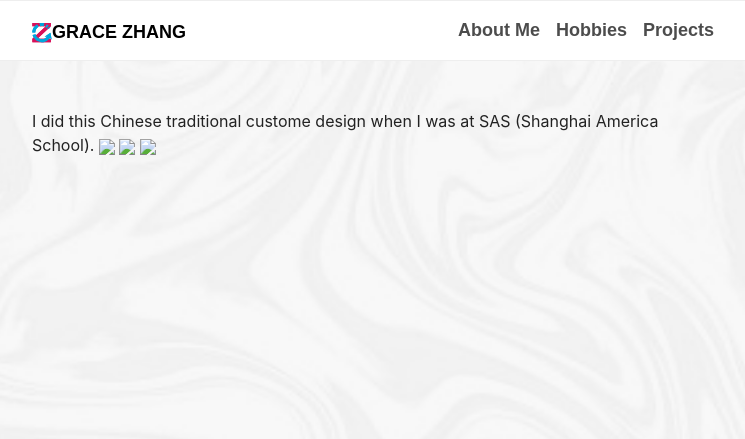
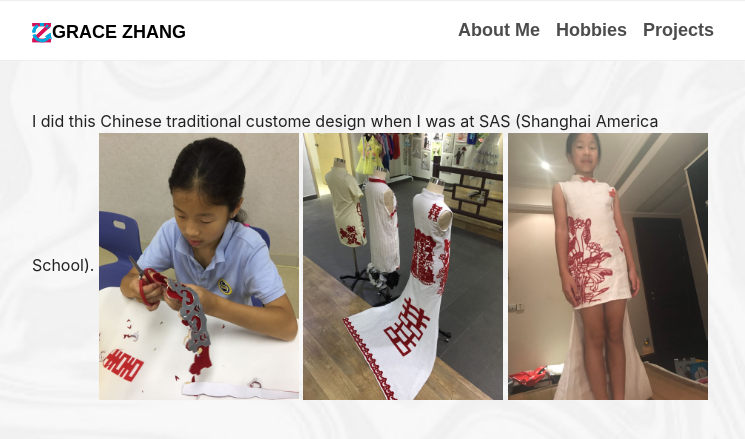
Before and after one commit to gracezca99/gracezca99.github.io, a Jekyll site: the page built from projects/custome.html, in a window 1280 px wide. Shown: the top 439 px of the page, without its empty margins (263-1008 px from the left). Built offline with Jekyll 4.4.1, drawn with Linux system fonts in a browser that asks for light colours; some web fonts are replaced.

Commit message:
fix path

```diff
--- a/projects/custome.html
+++ b/projects/custome.html
@@ -4,6 +4,6 @@ layout: default
 
 I did this Chinese traditional custome design when I was at SAS (Shanghai America School).
 
-<img src="images/Grace-art1.jpeg" width="200">
-<img src="images/Grace-art2.jpeg" width="200">
-<img src="images/Grace-art3.jpeg" width="200">
+<img src="/images/Grace-art1.jpeg" width="200">
+<img src="/images/Grace-art2.jpeg" width="200">
+<img src="/images/Grace-art3.jpeg" width="200">
```
